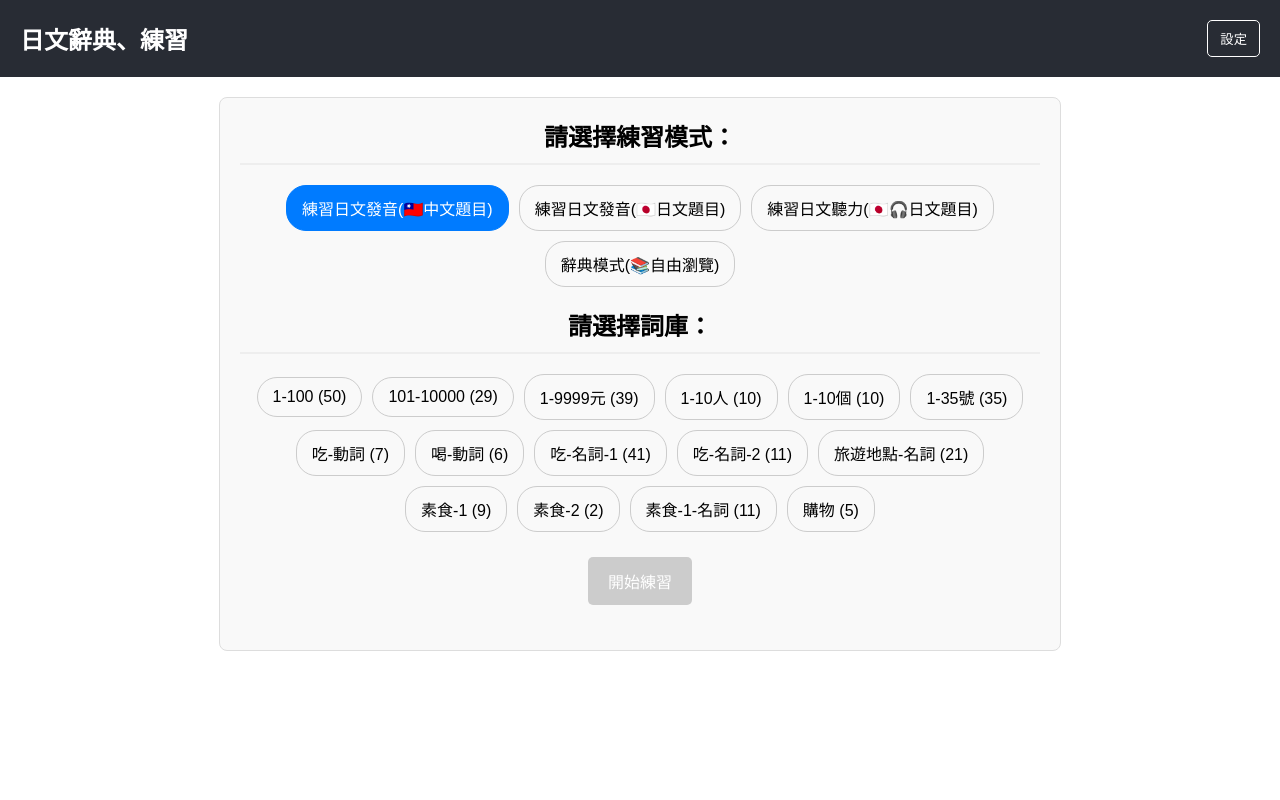
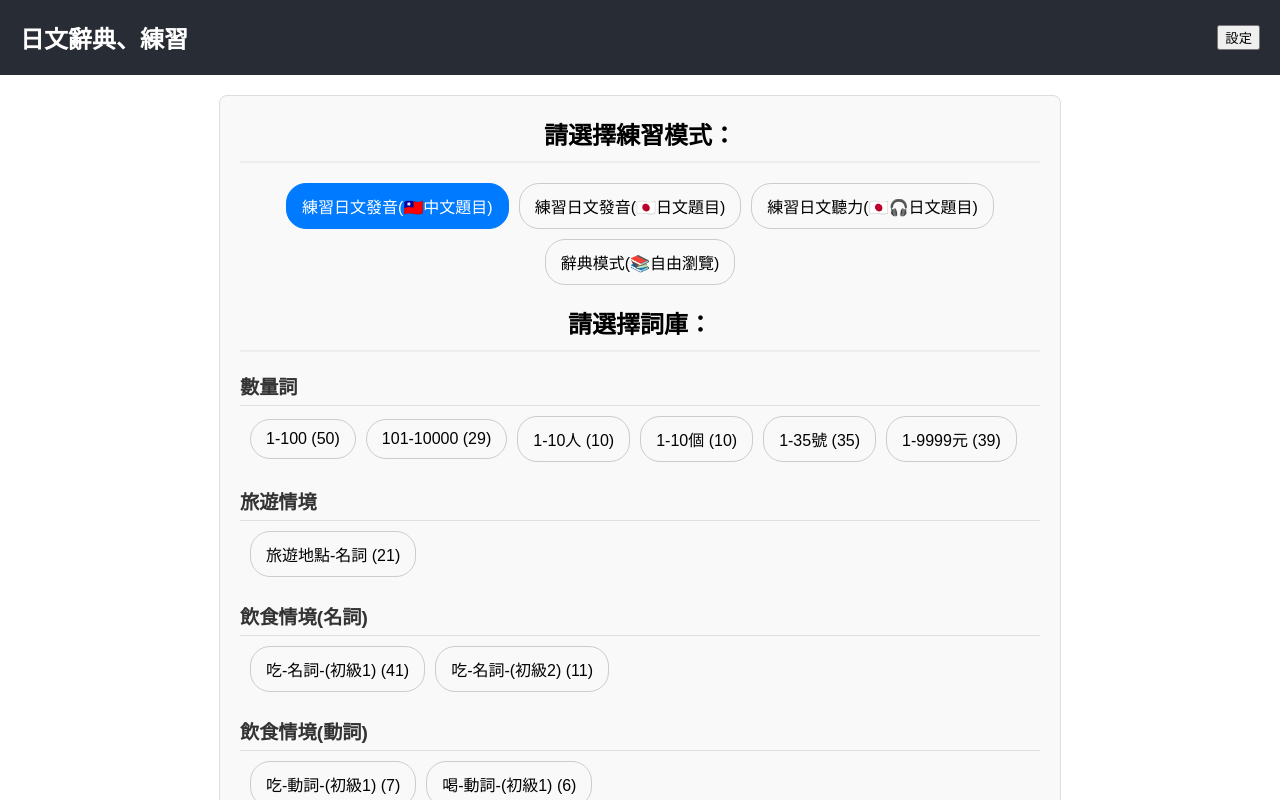
Before and after one commit to GotNeil/Lang, a React (Create React App) app: page / in a window 1280 px wide. Shown: the top 800 px of the page. Built offline with nearby package versions, Linux system fonts and the light colour scheme; the HTML template or start-up script is replaced by a standard one.

Commit message:
adj : 詞庫分類結構調整

```diff
--- a/src/App.css
+++ b/src/App.css
@@ -14,15 +14,6 @@
 .App-header h1 {
   margin: 0;
   font-size: 1.5em;
-  cursor: pointer;
-}
-
-.settings-button {
-  background: none;
-  border: 1px solid white;
-  color: white;
-  padding: 8px 12px;
-  border-radius: 5px;
   cursor: pointer;
 }
 
@@ -278,6 +269,41 @@ main {
   background-color: #f0f0f0;
 }
 
+.category-group {
+  margin-bottom: 25px;
+  text-align: left;
+}
+
+.category-group h3 {
+  margin-bottom: 10px;
+  padding-bottom: 5px;
+  border-bottom: 1px solid #e0e0e0;
+  font-size: 1.2em;
+  color: #333;
+}
+
+.category-group .checkbox-group {
+  justify-content: flex-start;
+  padding-left: 10px; /* Indent the checkboxes */
+}
+
+.category-group {
+  margin-bottom: 25px;
+  text-align: left;
+}
+
+.category-group h3 {
+  margin-bottom: 10px;
+  padding-bottom: 5px;
+  border-bottom: 1px solid #e0e0e0;
+  font-size: 1.2em;
+  color: #333;
+}
+
+.category-group .checkbox-group {
+  justify-content: flex-start;
+}
+
 .checkbox-group {
   display: flex;
   flex-wrap: wrap;
--- a/src/App.js
+++ b/src/App.js
@@ -66,7 +66,7 @@ function App() {
   const [countdown, setCountdown] = useState(null);
   const [showSettings, setShowSettings] = useState(false);
   const [settings, setSettings] = useState(getInitialSettings());
-  const [categories, setCategories] = useState([]);
+  const [categoryGroups, setCategoryGroups] = useState([]);
   const [endOfRoundReached, setEndOfRoundReached] = useState(false);
   const [voices, setVoices] = useState([]);
   const [selectedVoice, setSelectedVoice] = useState(null);
@@ -110,16 +110,22 @@ function App() {
     setLoading(true);
     fetch('/data/manifest.json')
       .then(response => response.json())
-      .then(categoryNames => {
-        const fetchPromises = categoryNames.map(name =>
-          fetch(`/data/${name}.json`)
+      .then(groups => {
+        const promises = groups.map(group => {
+          const filePromises = group.files.map(name =>
+            fetch(`/data/${name}`)
               .then(res => res.json())
               .then(data => ({ name, count: data.length }))
           );
-        return Promise.all(fetchPromises);
+          return Promise.all(filePromises).then(files => ({
+            category: group.category,
+            files: files,
+          }));
+        });
+        return Promise.all(promises);
       })
       .then(categoryData => {
-        setCategories(categoryData);
+        setCategoryGroups(categoryData);
         setLoading(false);
       })
       .catch(err => {
@@ -206,17 +212,30 @@ function App() {
   };
 
   const handleStartPractice = () => {
+    console.log("--- Starting Practice ---");
+    console.log("Selected categories:", selectedCategories);
     setEndOfRoundReached(false);
     setLoading(true);
     setError(null);
     setQuizList([]);
 
-    const fetchPromises = selectedCategories.map(category =>
-      fetch(`/data/${category}.json`).then(response => response.json())
+    const fetchPromises = selectedCategories.map(categoryName =>
+      fetch(`/data/${categoryName}`)
+        .then(response => {
+          console.log(`Fetching ${categoryName}. Status:`, response.status);
+          if (!response.ok) {
+            throw new Error(`Failed to fetch ${categoryName}`);
+          }
+          return response.json().catch(err => {
+            console.error(`Failed to parse JSON for ${categoryName}`, err);
+            throw new Error(`Syntax error in ${categoryName}`);
+          });
+        })
     );
 
     Promise.all(fetchPromises)
       .then(allData => {
+        console.log("All selected files loaded and parsed successfully.");
         const mergedData = allData.flat();
         let processedData = mergedData;
         if (quizMode === 'chinese') {
@@ -238,7 +257,8 @@ function App() {
         setLoading(false);
       })
       .catch(err => {
-        setError('無法載入詞庫，請稍後再試。');
+        console.error("Error in handleStartPractice:", err);
+        setError(`無法載入詞庫，請稍後再試。(${err.message})`);
         setLoading(false);
       });
   };
@@ -512,20 +532,27 @@ function App() {
         <div className="category-selector">
           <h2>請選擇詞庫：</h2>
           {loading && <p>詞庫載入中...</p>}
+
+          {categoryGroups.map(group => (
+            <div key={group.category} className="category-group">
+              <h3>{group.category}</h3>
               <div className="checkbox-group">
-            {categories.map(category => (
-              <div key={category.name} className="checkbox-item">
+                {group.files.map(file => (
+                  <div key={file.name} className="checkbox-item">
                     <input
                       type="checkbox"
-                  id={category.name}
-                  value={category.name}
-                  checked={selectedCategories.includes(category.name)}
-                  onChange={() => handleCategoryChange(category.name)}
+                      id={file.name}
+                      value={file.name}
+                      checked={selectedCategories.includes(file.name)}
+                      onChange={() => handleCategoryChange(file.name)}
                     />
-                <label htmlFor={category.name}>{`${category.name} (${category.count})`}</label>
+                    <label htmlFor={file.name}>{`${file.name.replace('.json', '')} (${file.count})`}</label>
                   </div>
                 ))}
               </div>
+            </div>
+          ))}
+
           <button
             onClick={handleStartPractice}
             disabled={selectedCategories.length === 0 || loading}
```
Also changed, not shown: public/index.html (+2 -2 lines), public/data/manifest.json, public/data/吃-動詞-(初級1).json (renamed from public/data/吃-動詞.json), public/data/吃-名詞-(初級1).json (renamed from public/data/吃-名詞-1.json), public/data/吃-名詞-(初級2).json (renamed from public/data/吃-名詞-2.json), public/data/喝-動詞-(初級1).json (renamed from public/data/喝-動詞.json), public/data/素食-名詞-(初級1).json (renamed from public/data/素食-1-名詞.json), public/data/素食-問答-(初級1).json (renamed from public/data/素食-1.json), public/data/素食-問答-(初級2).json (renamed from public/data/素食-2.json). Lines whose indentation alone changed are shown as unchanged.
